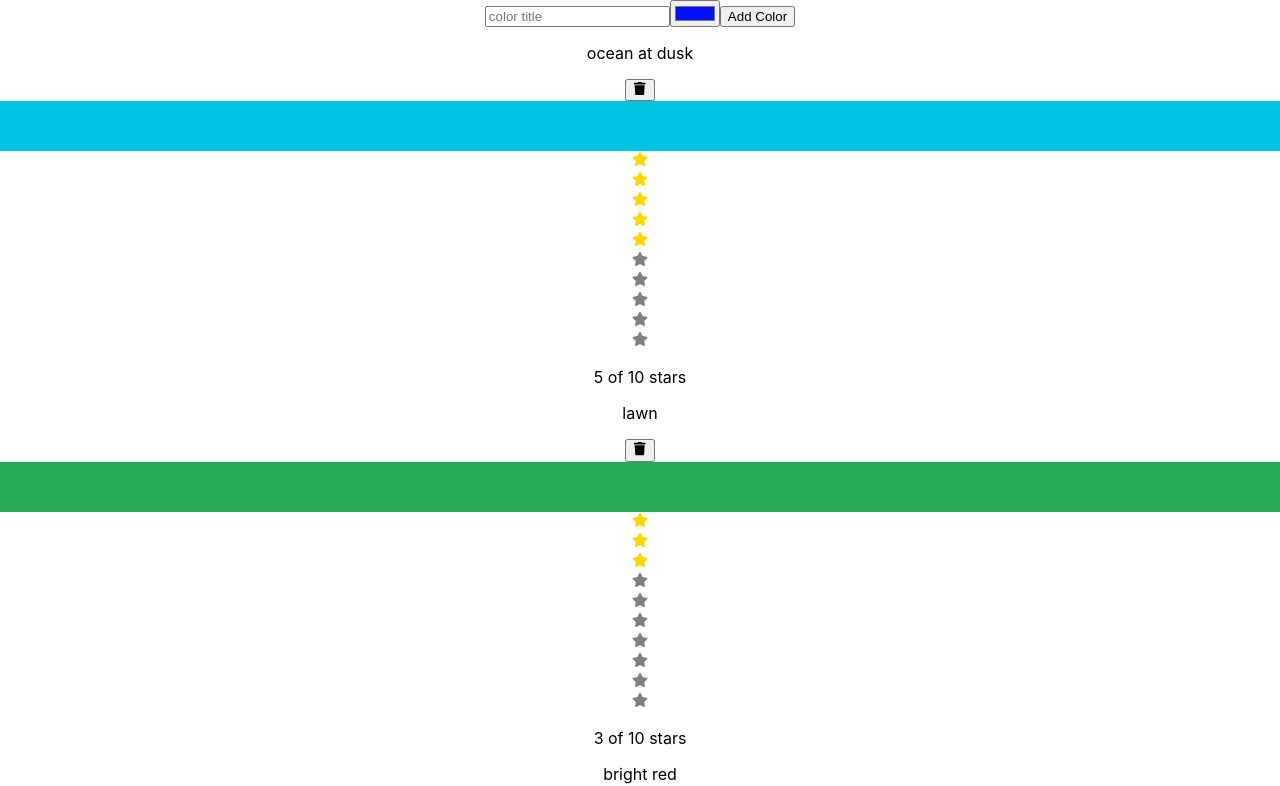
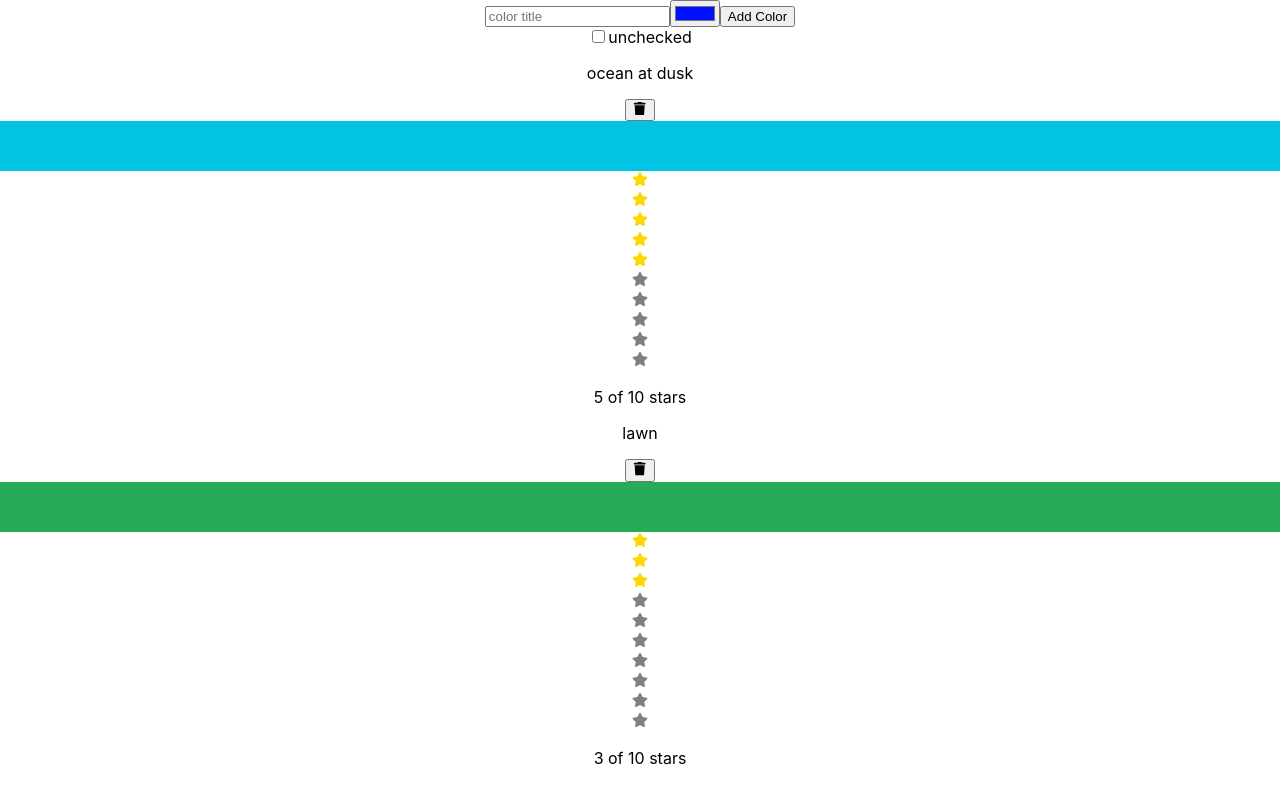
Before and after one commit to MarkDuLJ/ReactHooks, a React (Create React App) app: page / in a window 1280 px wide. Shown: the top 786 px of the page. Built offline with nearby package versions, Linux system fonts and the light colour scheme.

Commit message:
useReducer in checkbox

```diff
--- a/src/App.js
+++ b/src/App.js
@@ -3,11 +3,13 @@ import React from "react";
 
 import ColorList from "./components/ColorList";
 import AddColorForm from "./components/AddColorForm";
+import CheckBox from "./components/CheckBox";
 
 function App() {
   return (
     <div className="App">
       <AddColorForm />
+      <CheckBox />
       <ColorList />
     </div>
   );
--- /dev/null
+++ b/src/components/CheckBox.js
@@ -0,0 +1,22 @@
+import React, { useReducer } from "react";
+
+export default function CheckBox() {
+  const [check, toggle] = useReducer((check) => !check, false);
+  // useEffect(() => {
+  //   console.log("checked:", check.toString());
+  //   return () => {
+  //     //   cleanup
+  //   };
+  // });
+  return (
+    <div>
+      <input
+        type="checkbox"
+        value={check}
+        //onChange={setCheck((check) => !check)} too many render, why?
+        onChange={toggle}
+      />
+      {check ? "checked" : "unchecked"}
+    </div>
+  );
+}
--- a/src/index.js
+++ b/src/index.js
@@ -1,4 +1,4 @@
-import React, { createContext } from "react";
+import React from "react";
 import ReactDOM from "react-dom";
 import "./index.css";
 import App from "./App";
```
Also changed, not shown: 1 other file (tests, documents, lock files or other folders).
